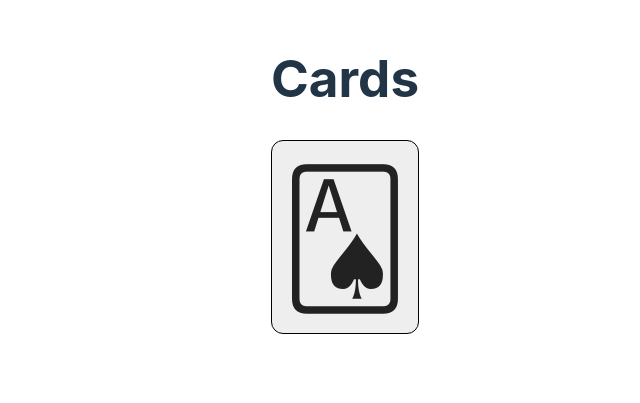
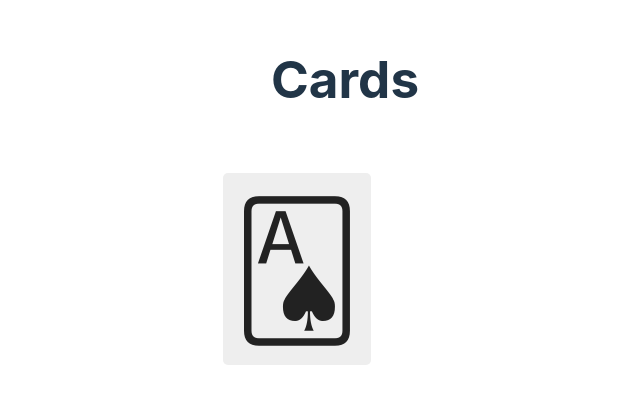
Before and after one commit to rottencandy/react-cards, a React (Vite) app: page / in a window 1280 px wide. Shown: the part 225-628 px from the top of the page, without its empty margins (295-935 px from the left). Built offline with nearby package versions, Linux system fonts and the light colour scheme.

Commit message:
animate card flip

```diff
--- a/src/components/Card.css
+++ b/src/components/Card.css
@@ -1,18 +1,35 @@
 .card {
-  font-size: 8em;
-  padding: 0;
-  margin: 0;
-  border: 1px solid black;
-  background-color: var(--card-bg);
-  border-radius: 12px;
+  position: relative;
+  height: 8em;
+  perspective: 500px;
+  user-select: none;
+  transition: transform 0.2s ease-out;
+  transform: translateX(-5em);
 }
 
-/* hearts & diamonds */
-.card.red {
-  color: var(--card-red);
+.front, .back {
+  position: absolute;
+  width: 100%;
+  height: 100%;
+  border-radius: 5px;
+  transition: transform 0.2s ease-out;
+  backface-visibility: hidden;
+  transform-style: preserve-3d;
 }
 
-/* spades & clubs */
-.card.black {
-  color: var(--card-black);
+.front {
+  font-size: 8em;
+  background-color: var(--card-bg);
 }
+
+.back {
+  background-color: #44a;
+  transform: rotateY(180deg);
+}
+
+.front.red { color: var(--card-red) }
+.front.black { color: var(--card-black) }
+
+.card.flipped { transform: translateX(5em) }
+.front.flipped { transform: rotateY(180deg) }
+.back.flipped { transform: rotateY(360deg) }
--- a/src/components/Card.tsx
+++ b/src/components/Card.tsx
@@ -1,9 +1,18 @@
+import { useState } from 'react';
+import { CardType, CardColor } from '../lib/card-data';
 import './Card.css'
 
-const Card = () => {
+const Card = ({ card }: { card: CardType, flipped?: boolean }) => {
+  const [flip, setFlip] = useState(false);
+  const flipped = flip ? 'flipped' : '';
+  const color = card.color === CardColor.Black ? 'black' : 'red';
+
   return (
-    <div className="card black">
-      🂡
+    <div className={`card ${flipped}`} onClick={() => setFlip(x => !x)}>
+      <div className={`front ${color} ${flipped}`}>
+        {card.code}
+      </div>
+      <div className={`back ${flipped}`}/>
     </div>
   )
 }
--- a/src/components/Deck.tsx
+++ b/src/components/Deck.tsx
@@ -1,8 +1,9 @@
+import { CARD_DATA } from "../lib/card-data"
 import Card from "./Card"
 
 const Deck = () => {
   return (
-    <Card />
+    <Card card={CARD_DATA[0]} flipped />
   )
 }
 
```
